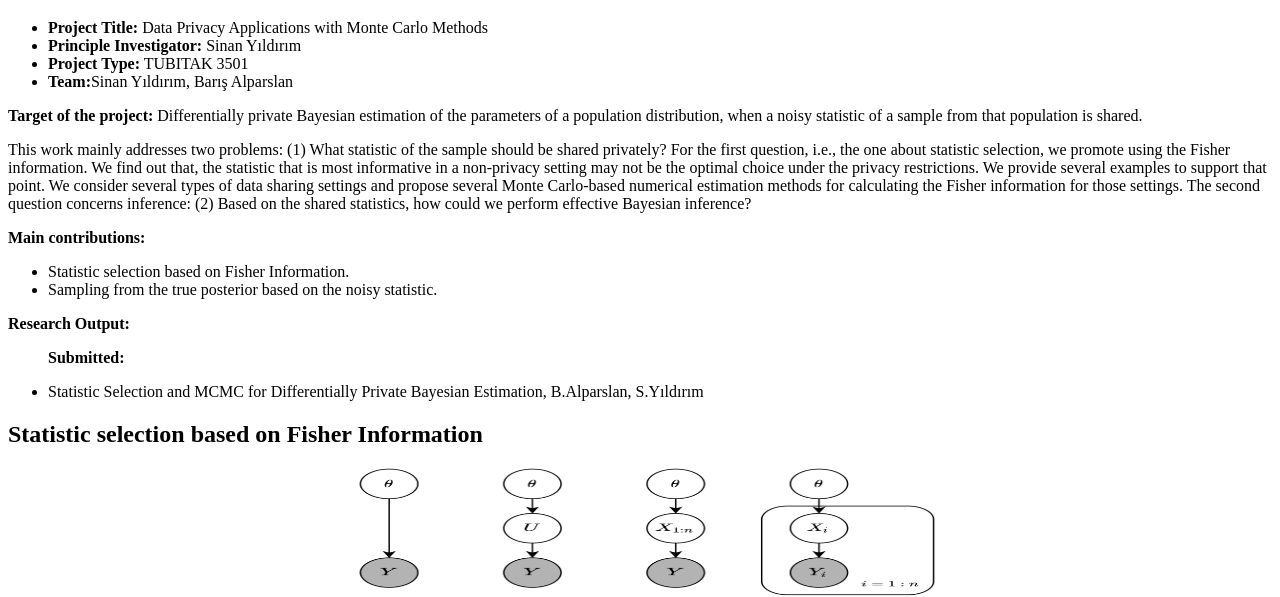
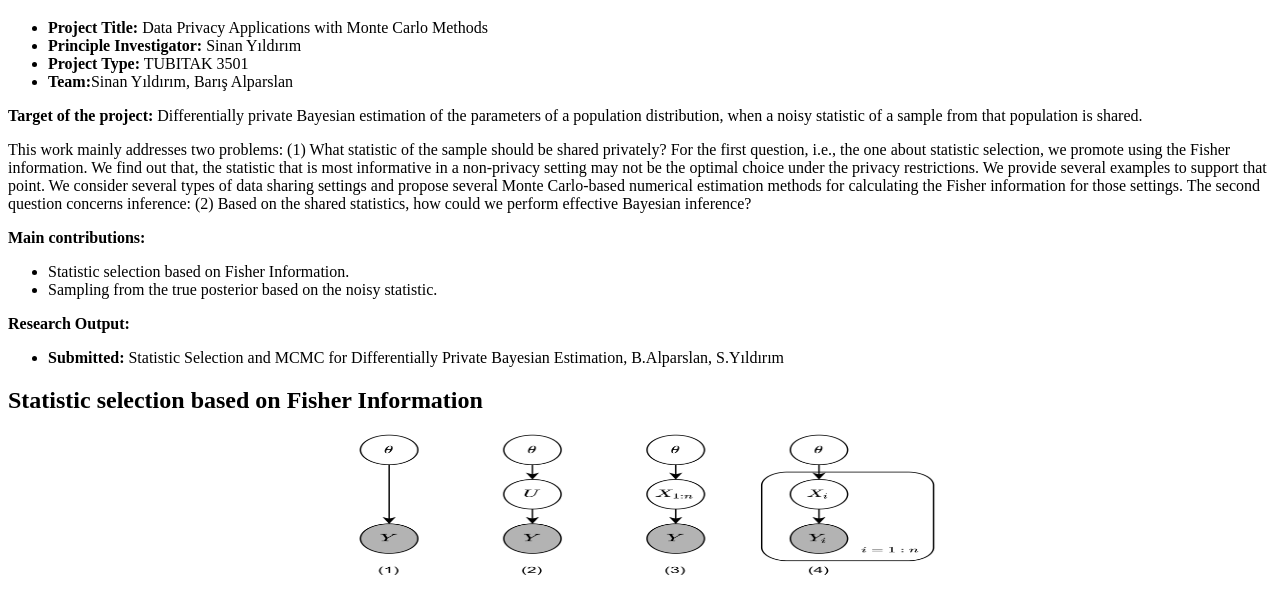
Before and after one commit to stat-selection-MCMC/stat_MCMC, a plain HTML site: page index.html in a window 1280 px wide. Shown: the part 169-766 px from the top of the page. Drawn offline with nearby package versions, Linux system fonts and the light colour scheme.

Commit message:
headchngs2

```diff
--- a/index.html
+++ b/index.html
@@ -43,17 +43,12 @@
         <li>Sampling from the true posterior based on the noisy statistic. </li>
     </ul>
     <p><b>Research Output:</b></p>
-    <dl>
-        <dd><b>Submitted:</b></dd>
-        <dt>
-            <ul>
-                <li>Statistic Selection and MCMC for Differentially Private Bayesian Estimation, B.Alparslan, S.Yıldırım</li>
-            </ul>
-        </dt>
-    </dl>
+    <ul>
+        <li><b>Submitted:</b> Statistic Selection and MCMC for Differentially Private Bayesian Estimation, B.Alparslan, S.Yıldırım</li>
+    </ul>
     <h2>Statistic selection based on Fisher Information</h2>
     <figure>
-        <img src="privacy_settings.png" width="50" height="150" class="center">
+        <img src="privacy_settings.png" width="100" height="150" class="center">
     </figure>
     <dl>
         <dt>(1)FIM with additive statistic and Gaussian noise</dt>
```
